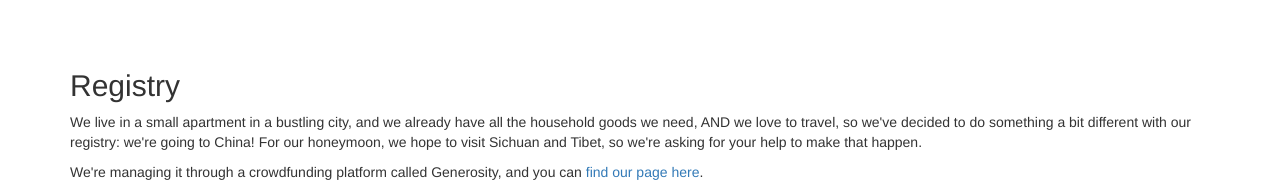
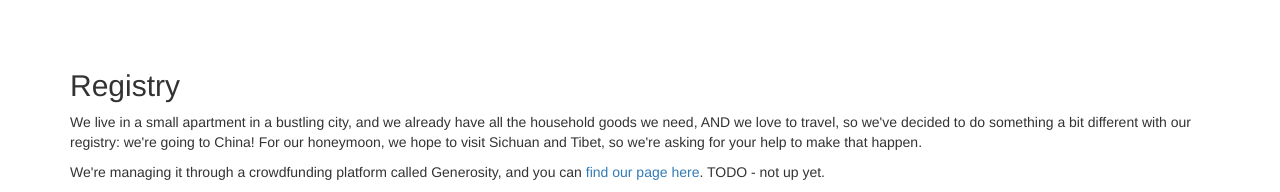
Before and after one commit to emayfield/mcmayfield, a plain HTML site: page index.html in a window 1280 px wide. Shown: the part 4327-4519 px from the top of the page. Drawn offline with nearby package versions, Linux system fonts and the light colour scheme.

Commit message:
make it obvious the registry isn't up yet

```diff
--- a/index.html
+++ b/index.html
@@ -139,7 +139,7 @@
       <a id="registry" class="anchor"> </a>
       <h2>Registry</h2>
         <p>We live in a small apartment in a bustling city, and we already have all the household goods we need, AND we love to travel, so we've decided to do something a bit different with our registry: we're going to China! For our honeymoon, we hope to visit Sichuan and Tibet, so we're asking for your help to make that happen.</p>
-        <p>We're managing it through a crowdfunding platform called Generosity, and you can <a href="404">find our page here</a>.</p>
+        <p>We're managing it through a crowdfunding platform called Generosity, and you can <a href="404">find our page here</a>. TODO - not up yet.</p>
     </div> <!--header clearfix-->
   </div> <!--container-->
 
```
